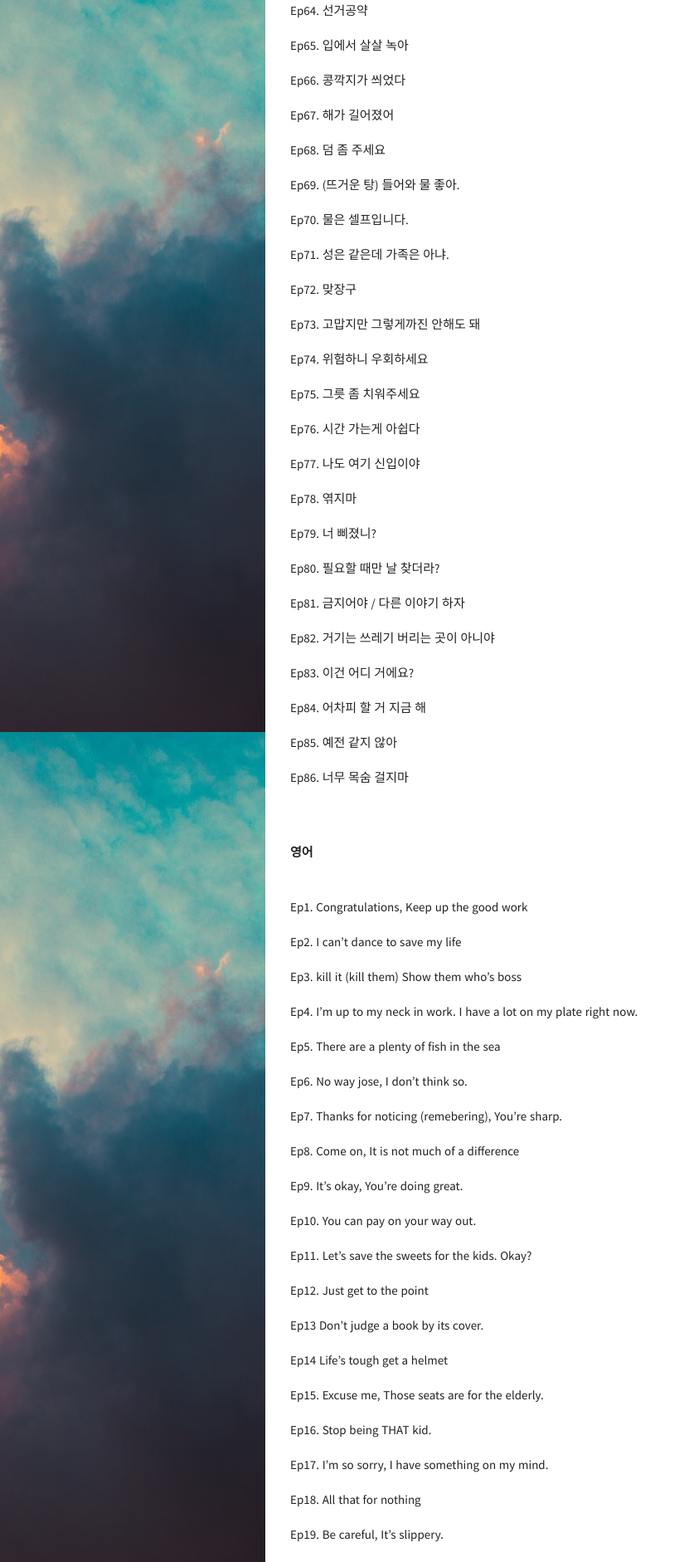
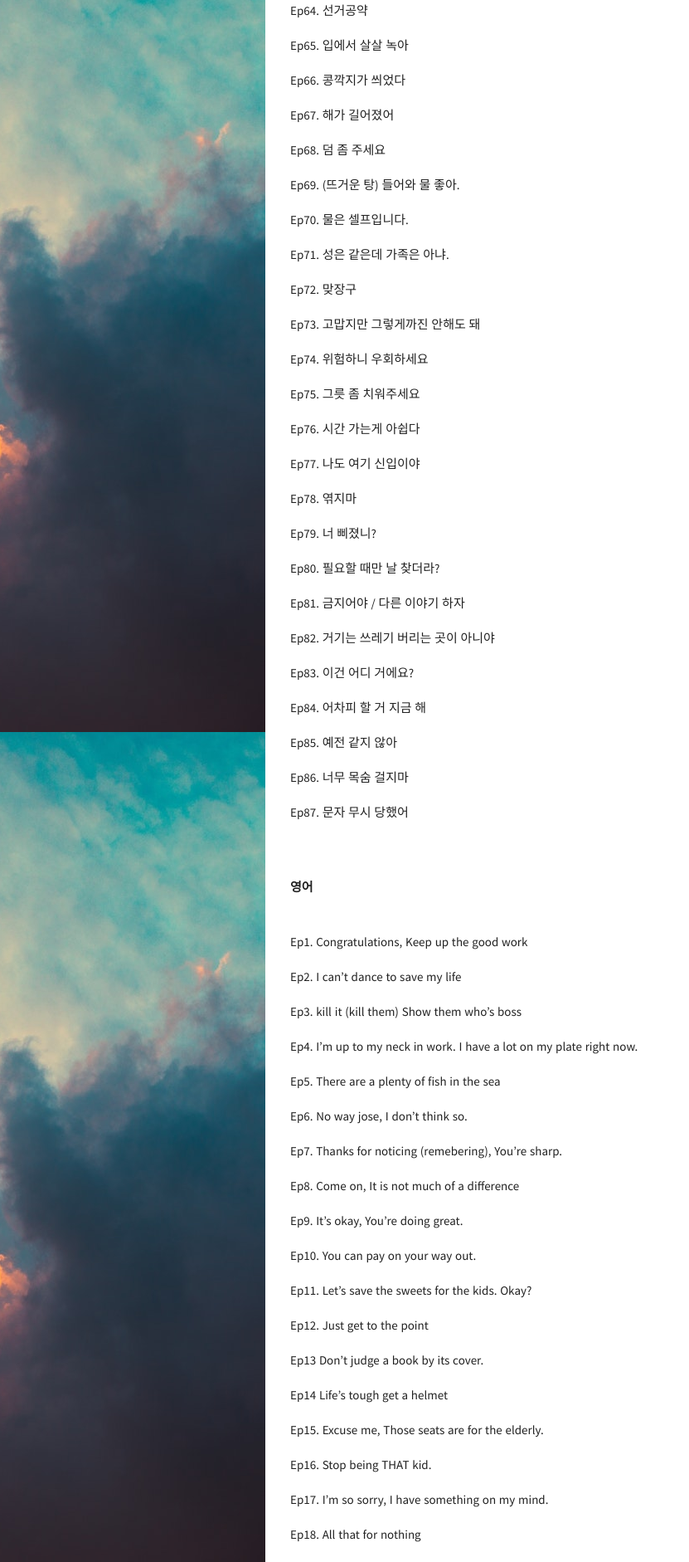
Before and after one commit to minoblog/minoblog.github.io, a Jekyll site: the page built from _posts/2018-10-10-Podcast-English-Total.md, in a window 1280 px wide. Shown: the part 3118-5000 px from the top of the page at 83% size, without its empty margins (0-831 px from the left). Built offline with Jekyll 4.4.1, drawn with Linux system fonts in a browser that asks for light colours; part of the change alters nothing that is shown.

Commit message:
Update 2018-10-10-Podcast-English-Total.md

```diff
--- a/_posts/2018-10-10-Podcast-English-Total.md
+++ b/_posts/2018-10-10-Podcast-English-Total.md
@@ -186,6 +186,8 @@ Ep85. 예전 같지 않아
 
 Ep86. 너무 목숨 걸지마
 
+Ep87. 문자 무시 당했어
+
 <br>
 <br>
 <b>영어</b>
@@ -318,7 +320,7 @@ Ep61. Just mix it all together.
 
 Ep62. How's learing Korean?
 
-Ep63. You set the bar too hight.
+Ep63. You set the bar too high.
 
 Ep64. I'll do my best, Pick me.
 
@@ -365,3 +367,5 @@ Ep84. Might as well, Just get it done now.
 Ep85. That place isn't as good as used to be.
 
 Ep86. Don't push yourself too hard, Take it easy.
+
+Ep87. He ghosted on me
```
